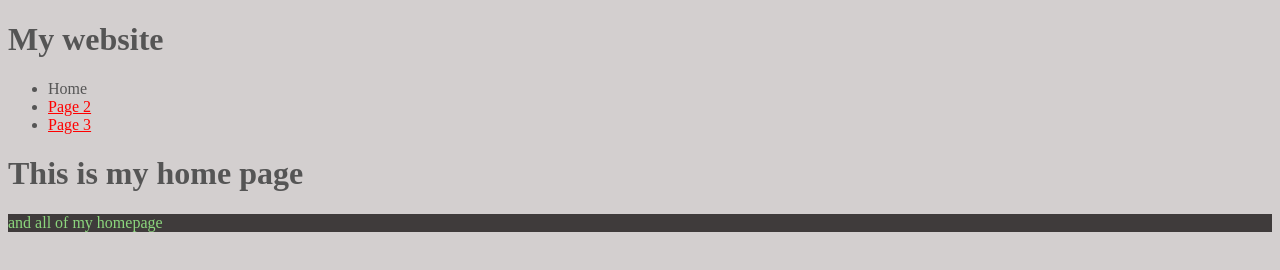
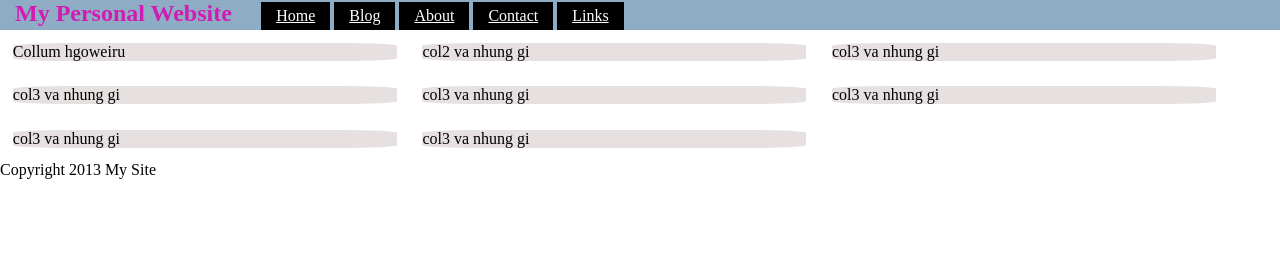
Before and after one commit to bilynbk/webdesign_learncodeacademy, a plain HTML site: page index.html in a window 1280 px wide. Drawn offline with Linux system fonts and the light colour scheme.

Commit message:
lesson 3 updated

```diff
--- a/index.html
+++ b/index.html
@@ -4,17 +4,36 @@
     <meta charset="UTF-8">
     <meta name="viewport" content="width=device-width, initial-scale=1.0">
     <meta http-equiv="X-UA-Compatible" content="ie=edge">
-    <title>My website</title>
+    <title>CSS layout</title>
     <link href="style/main.css" rel="stylesheet"/>
 </head>
 <body>
-    <h1>My website</h1>
-    <ul>
-        <li>Home</li>
-        <li><a href="page2.html">Page 2</a></li>
-        <li><a href="page3.html">Page 3</a></li>
-    </ul>
-    <h1>This is my home page</h1>
-    <p>and all of my homepage</p>
+    <header>
+        <nav>
+                <h1>My Personal Website</h1>
+            <ul>
+                <li><a href="#">Home</a></li>
+                <li><a href="#">Blog</a></li>
+                <li><a href="#">About</a></li>
+                <li><a href="#">Contact</a></li>
+                <li><a href="#">Links</a></li>
+            </ul>
+
+        </nav>
+    </header>
+    <div class="row">
+        <div class="col">Collum hgoweiru</div>
+        <div class="col">col2 va nhung gi</div>
+        <div class="col">col3 va nhung gi</div>
+        <div class="col">col3 va nhung gi</div>
+        <div class="col">col3 va nhung gi</div>
+        <div class="col">col3 va nhung gi</div>
+        <div class="col">col3 va nhung gi</div>
+        <div class="col">col3 va nhung gi</div>
+
+
+    </div>
+
+    <footer>Copyright 2013 My Site</footer>
 </body>
 </html>
--- a/style/main.css
+++ b/style/main.css
@@ -1,26 +1,44 @@
 body{
-    background: rgb(211, 207, 207);
-    font-family: serif;
+    margin: 0;
 }
-h1,li{
-    color: #555;
+header{
+    background: rgba(71, 121, 161, 0.61);
+    color: white;
+    padding: 0px 0px 0 15px;
+
 }
-h2{
-    color: green;
+
+header h1{
+    display: inline;
+    margin: 0;
+    color: rgb(209, 28, 179);
 }
-a{
-    color: red;
+nav ul{
+    margin: 0;
+    display: inline;
+    padding: 0 2% 0 2%;
 }
-p{
-    color: rgb(140, 214, 125);
-    background: rgb(63, 59, 59);
-    padding: 10px,0px,0px,0px;
+nav ul li{
+    margin: 0;
+    list-style-type: none;
+    display: inline-block;
+    background: black;
+    color: rgb(241, 9, 9);
+    padding: 5px 15px 5px 15px;
 }
-.secondary{
-    background: none;
-    color: rgb(57, 33, 160);
+nav ul li a{
+    color: white;
 }
-#special{
-    background: rebeccapurple;
-    color: rgb(12, 206, 240);
+.row{
+
 }
+.col{
+    background: rgb(230, 224, 224);
+    border-radius: 15%;
+    float: left;
+    margin: 1%;
+    width: 30%;
+}
+footer{
+    clear: both;
+}
--- /dev/null
+++ b/style/main_v1.css
@@ -0,0 +1,26 @@
+body{
+    background: rgb(211, 207, 207);
+    font-family: serif;
+}
+h1,li{
+    color: #555;
+}
+h2{
+    color: green;
+}
+a{
+    color: red;
+}
+p{
+    color: rgb(140, 214, 125);
+    background: rgb(63, 59, 59);
+    padding: 10px,0px,0px,0px;
+}
+.secondary{
+    background: none;
+    color: rgb(57, 33, 160);
+}
+#special{
+    background: rebeccapurple;
+    color: rgb(12, 206, 240);
+}
```
Also changed, not shown: index_v1.html (added, +20 -0 lines).
